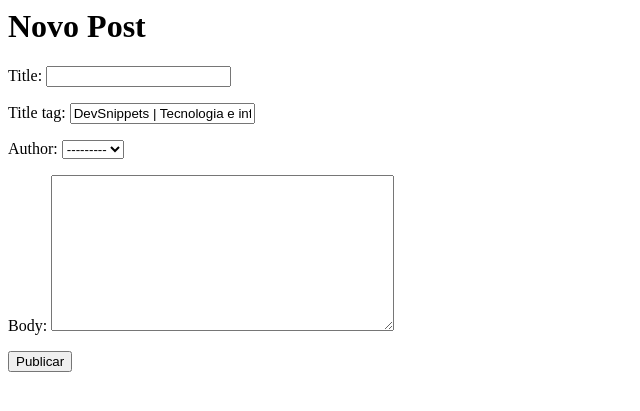
After one commit to Wilson3g/DevSnippets, a Django app: page /new-post/ in a window 1280 px wide. The commit adds this page. Shown: the top 411 px of the page, without its empty margins (0-640 px from the left). Run offline with Django 3.2, Linux system fonts and the light colour scheme.

Commit message:
tela de novo post

```diff
--- a/app/models.py
+++ b/app/models.py
@@ -1,11 +1,16 @@
 from django.db import models
 from django.contrib.auth.models import User
+from django.urls import reverse
 
 
 class Post(models.Model):
     title = models.CharField(max_length=255)
+    title_tag = models.CharField(max_length=255, default='DevSnippets | Tecnologia e informação')
     author = models.ForeignKey(User, on_delete=models.CASCADE)
     body = models.TextField()
 
     def __str__(self):
         return self.title + ' | ' + str(self.author)
+
+    def get_absolute_url(self):
+        return reverse('detail_post', args=[str(self.id)])
--- a/app/templates/detail_post.html
+++ b/app/templates/detail_post.html
@@ -1,6 +1,6 @@
 {% extends 'base.html' %}
 {% block title %}
-    {{ post.title }}
+    {{ post.title_tag }}
 {% endblock %}
 
 {% block content %}
--- /dev/null
+++ b/app/templates/new_post.html
@@ -0,0 +1,11 @@
+
+
+{% block content %}
+    <h1>Novo Post</h1>
+
+    <form method="post">
+        {% csrf_token %}
+        {{ form.as_p }}
+        <button class="waves-effect waves-light btn">Publicar</button>
+    </form>
+{% endblock %}
--- a/app/urls.py
+++ b/app/urls.py
@@ -1,7 +1,8 @@
 from django.urls import path
-from .views import HomeView, DetailView
+from .views import HomeView, DetailView, AddPostView
 
 urlpatterns = [
     path('', HomeView.as_view(), name='home'),
-    path('detail/<int:pk>', DetailView.as_view(), name='detail_post')
+    path('detail/<int:pk>', DetailView.as_view(), name='detail_post'),
+    path('new-post/', AddPostView.as_view(), name='new_post')
 ]
--- a/app/views.py
+++ b/app/views.py
@@ -1,5 +1,9 @@
 from django.shortcuts import render
-from django.views.generic import ListView, DetailView
+from django.views.generic import (
+    ListView,
+    DetailView,
+    CreateView
+)
 from .models import Post
 
 
@@ -11,3 +15,9 @@ class HomeView(ListView):
 class DetailView(DetailView):
     model = Post
     template_name = 'detail_post.html'
+
+
+class AddPostView(CreateView):
+    model = Post
+    template_name = 'new_post.html'
+    fields = '__all__'
```
Also changed, not shown: app/migrations/0002_post_title_tag.py (added).
